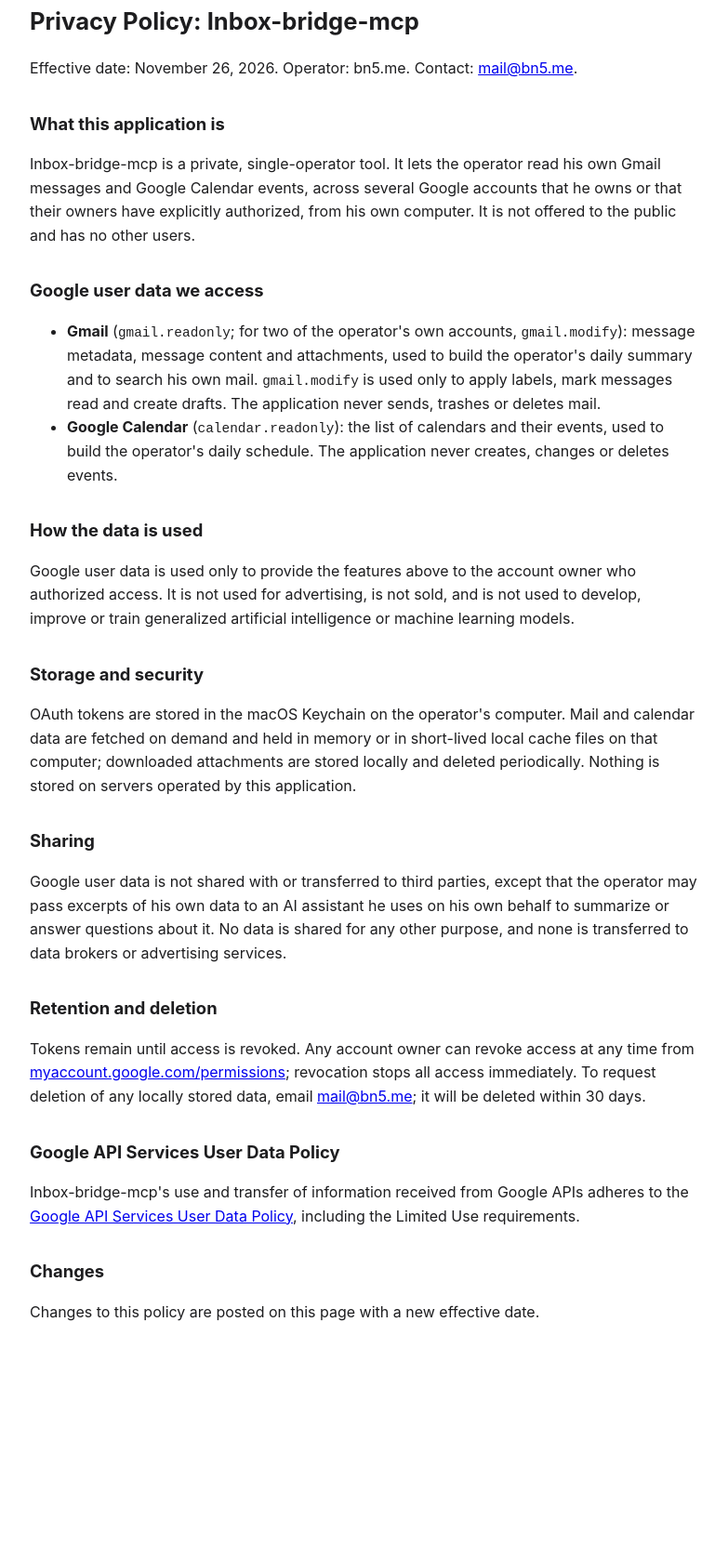
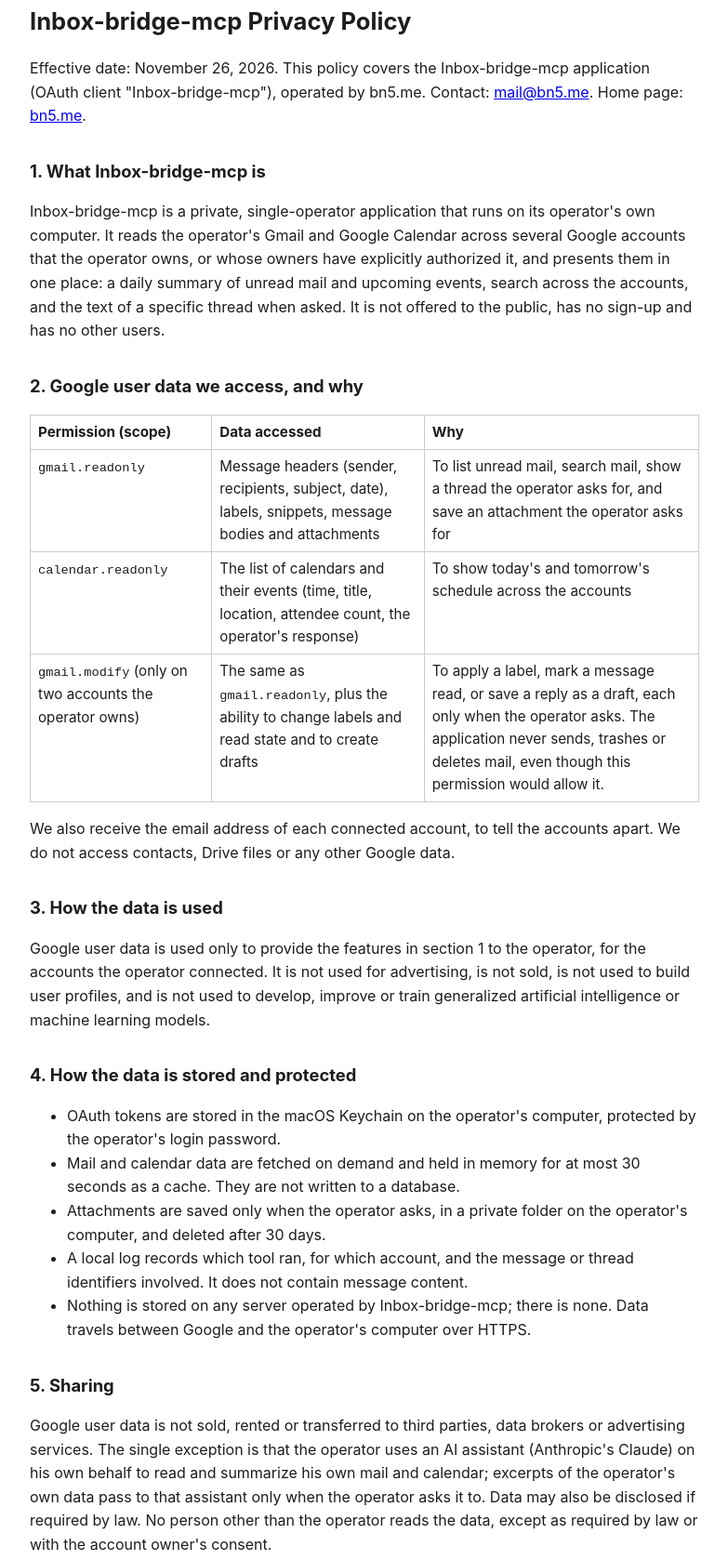
Before and after one commit to schlaab/bn5-site, a plain HTML site: page privacy/index.html in a window 1280 px wide. Shown: the part 37-1715 px from the top of the page at 93% size, without its empty margins (248-1031 px from the left). Before the commit the page ends 1501 px from the top, so only its background shows below. Drawn offline with Linux system fonts and the light colour scheme.

Commit message:
Inbox-bridge-mcp home page and full privacy policy for Google branding review
Home page names the app exactly as the consent screen does, explains its
purpose without any login, and links the policy. The policy lists each
scope with the data and the reason, storage, sharing (including the AI
assistant), retention and deletion, and the Limited Use disclosure.

Co-Authored-By: Claude Opus 5.5 <noreply@anthropic.com>
Claude-Session: https://claude.ai/code/session_01HFSyVUCK52x8sqGuVQjVGo

```diff
--- a/privacy/index.html
+++ b/privacy/index.html
@@ -3,42 +3,59 @@
 <head>
 <meta charset="utf-8">
 <meta name="viewport" content="width=device-width, initial-scale=1">
-<title>Privacy Policy: Inbox-bridge-mcp</title>
+<title>Inbox-bridge-mcp Privacy Policy</title>
 <style>
   body { font: 16px/1.6 -apple-system, system-ui, sans-serif; max-width: 720px; margin: 40px auto; padding: 0 16px; color: #1d1d1f; background: #fff; }
   h1 { font-size: 1.6rem; } h2 { font-size: 1.15rem; margin-top: 2rem; }
+  table { border-collapse: collapse; width: 100%; font-size: 0.95rem; }
+  th, td { border: 1px solid #ccc; padding: 6px 8px; text-align: left; vertical-align: top; }
   code { font-size: 0.9em; }
 </style>
 </head>
 <body>
-<h1>Privacy Policy: Inbox-bridge-mcp</h1>
-<p>Effective date: November 26, 2026. Operator: bn5.me. Contact: <a href="mailto:mail@bn5.me">mail@bn5.me</a>.</p>
+<h1>Inbox-bridge-mcp Privacy Policy</h1>
+<p>Effective date: November 26, 2026. This policy covers the Inbox-bridge-mcp application (OAuth client "Inbox-bridge-mcp"), operated by bn5.me. Contact: <a href="mailto:mail@bn5.me">mail@bn5.me</a>. Home page: <a href="https://bn5.me/">bn5.me</a>.</p>
 
-<h2>What this application is</h2>
-<p>Inbox-bridge-mcp is a private, single-operator tool. It lets the operator read his own Gmail messages and Google Calendar events, across several Google accounts that he owns or that their owners have explicitly authorized, from his own computer. It is not offered to the public and has no other users.</p>
+<h2>1. What Inbox-bridge-mcp is</h2>
+<p>Inbox-bridge-mcp is a private, single-operator application that runs on its operator's own computer. It reads the operator's Gmail and Google Calendar across several Google accounts that the operator owns, or whose owners have explicitly authorized it, and presents them in one place: a daily summary of unread mail and upcoming events, search across the accounts, and the text of a specific thread when asked. It is not offered to the public, has no sign-up and has no other users.</p>
 
-<h2>Google user data we access</h2>
+<h2>2. Google user data we access, and why</h2>
+<table>
+  <tr><th>Permission (scope)</th><th>Data accessed</th><th>Why</th></tr>
+  <tr><td><code>gmail.readonly</code></td><td>Message headers (sender, recipients, subject, date), labels, snippets, message bodies and attachments</td><td>To list unread mail, search mail, show a thread the operator asks for, and save an attachment the operator asks for</td></tr>
+  <tr><td><code>calendar.readonly</code></td><td>The list of calendars and their events (time, title, location, attendee count, the operator's response)</td><td>To show today's and tomorrow's schedule across the accounts</td></tr>
+  <tr><td><code>gmail.modify</code> (only on two accounts the operator owns)</td><td>The same as <code>gmail.readonly</code>, plus the ability to change labels and read state and to create drafts</td><td>To apply a label, mark a message read, or save a reply as a draft, each only when the operator asks. The application never sends, trashes or deletes mail, even though this permission would allow it.</td></tr>
+</table>
+<p>We also receive the email address of each connected account, to tell the accounts apart. We do not access contacts, Drive files or any other Google data.</p>
+
+<h2>3. How the data is used</h2>
+<p>Google user data is used only to provide the features in section 1 to the operator, for the accounts the operator connected. It is not used for advertising, is not sold, is not used to build user profiles, and is not used to develop, improve or train generalized artificial intelligence or machine learning models.</p>
+
+<h2>4. How the data is stored and protected</h2>
 <ul>
-  <li><strong>Gmail</strong> (<code>gmail.readonly</code>; for two of the operator's own accounts, <code>gmail.modify</code>): message metadata, message content and attachments, used to build the operator's daily summary and to search his own mail. <code>gmail.modify</code> is used only to apply labels, mark messages read and create drafts. The application never sends, trashes or deletes mail.</li>
-  <li><strong>Google Calendar</strong> (<code>calendar.readonly</code>): the list of calendars and their events, used to build the operator's daily schedule. The application never creates, changes or deletes events.</li>
+  <li>OAuth tokens are stored in the macOS Keychain on the operator's computer, protected by the operator's login password.</li>
+  <li>Mail and calendar data are fetched on demand and held in memory for at most 30 seconds as a cache. They are not written to a database.</li>
+  <li>Attachments are saved only when the operator asks, in a private folder on the operator's computer, and deleted after 30 days.</li>
+  <li>A local log records which tool ran, for which account, and the message or thread identifiers involved. It does not contain message content.</li>
+  <li>Nothing is stored on any server operated by Inbox-bridge-mcp; there is none. Data travels between Google and the operator's computer over HTTPS.</li>
 </ul>
 
-<h2>How the data is used</h2>
-<p>Google user data is used only to provide the features above to the account owner who authorized access. It is not used for advertising, is not sold, and is not used to develop, improve or train generalized artificial intelligence or machine learning models.</p>
+<h2>5. Sharing</h2>
+<p>Google user data is not sold, rented or transferred to third parties, data brokers or advertising services. The single exception is that the operator uses an AI assistant (Anthropic's Claude) on his own behalf to read and summarize his own mail and calendar; excerpts of the operator's own data pass to that assistant only when the operator asks it to. Data may also be disclosed if required by law. No person other than the operator reads the data, except as required by law or with the account owner's consent.</p>
 
-<h2>Storage and security</h2>
-<p>OAuth tokens are stored in the macOS Keychain on the operator's computer. Mail and calendar data are fetched on demand and held in memory or in short-lived local cache files on that computer; downloaded attachments are stored locally and deleted periodically. Nothing is stored on servers operated by this application.</p>
+<h2>6. Retention and deletion</h2>
+<p>Cached mail and calendar data expire within 30 seconds; saved attachments are deleted after 30 days; the local log is rotated at 10 MB. OAuth tokens are kept until access is revoked. Any account owner can revoke access at any time from <a href="https://myaccount.google.com/permissions">myaccount.google.com/permissions</a>, which stops all access immediately. To have the token and any locally stored data for an account deleted, email <a href="mailto:mail@bn5.me">mail@bn5.me</a>; it will be deleted within 30 days.</p>
 
-<h2>Sharing</h2>
-<p>Google user data is not shared with or transferred to third parties, except that the operator may pass excerpts of his own data to an AI assistant he uses on his own behalf to summarize or answer questions about it. No data is shared for any other purpose, and none is transferred to data brokers or advertising services.</p>
+<h2>7. Limited Use disclosure</h2>
+<p>Inbox-bridge-mcp's use and transfer to any other app of information received from Google APIs will adhere to the <a href="https://developers.google.com/terms/api-services-user-data-policy">Google API Services User Data Policy</a>, including the Limited Use requirements. In particular, Inbox-bridge-mcp uses Google user data only to provide the user-facing features described above; does not transfer it except as described in section 5; does not use it for advertising; does not allow humans to read it except as described in section 5; and does not use it to train AI or machine learning models.</p>
 
-<h2>Retention and deletion</h2>
-<p>Tokens remain until access is revoked. Any account owner can revoke access at any time from <a href="https://myaccount.google.com/permissions">myaccount.google.com/permissions</a>; revocation stops all access immediately. To request deletion of any locally stored data, email <a href="mailto:mail@bn5.me">mail@bn5.me</a>; it will be deleted within 30 days.</p>
+<h2>8. Children</h2>
+<p>Inbox-bridge-mcp is not directed to children and is not used with accounts of children under 13.</p>
 
-<h2>Google API Services User Data Policy</h2>
-<p>Inbox-bridge-mcp's use and transfer of information received from Google APIs adheres to the <a href="https://developers.google.com/terms/api-services-user-data-policy">Google API Services User Data Policy</a>, including the Limited Use requirements.</p>
+<h2>9. Changes</h2>
+<p>Changes to this policy are posted on this page with a new effective date.</p>
 
-<h2>Changes</h2>
-<p>Changes to this policy are posted on this page with a new effective date.</p>
+<h2>10. Contact</h2>
+<p><a href="mailto:mail@bn5.me">mail@bn5.me</a></p>
 </body>
 </html>
```
Also changed, not shown: index.html (+36 -4 lines).
